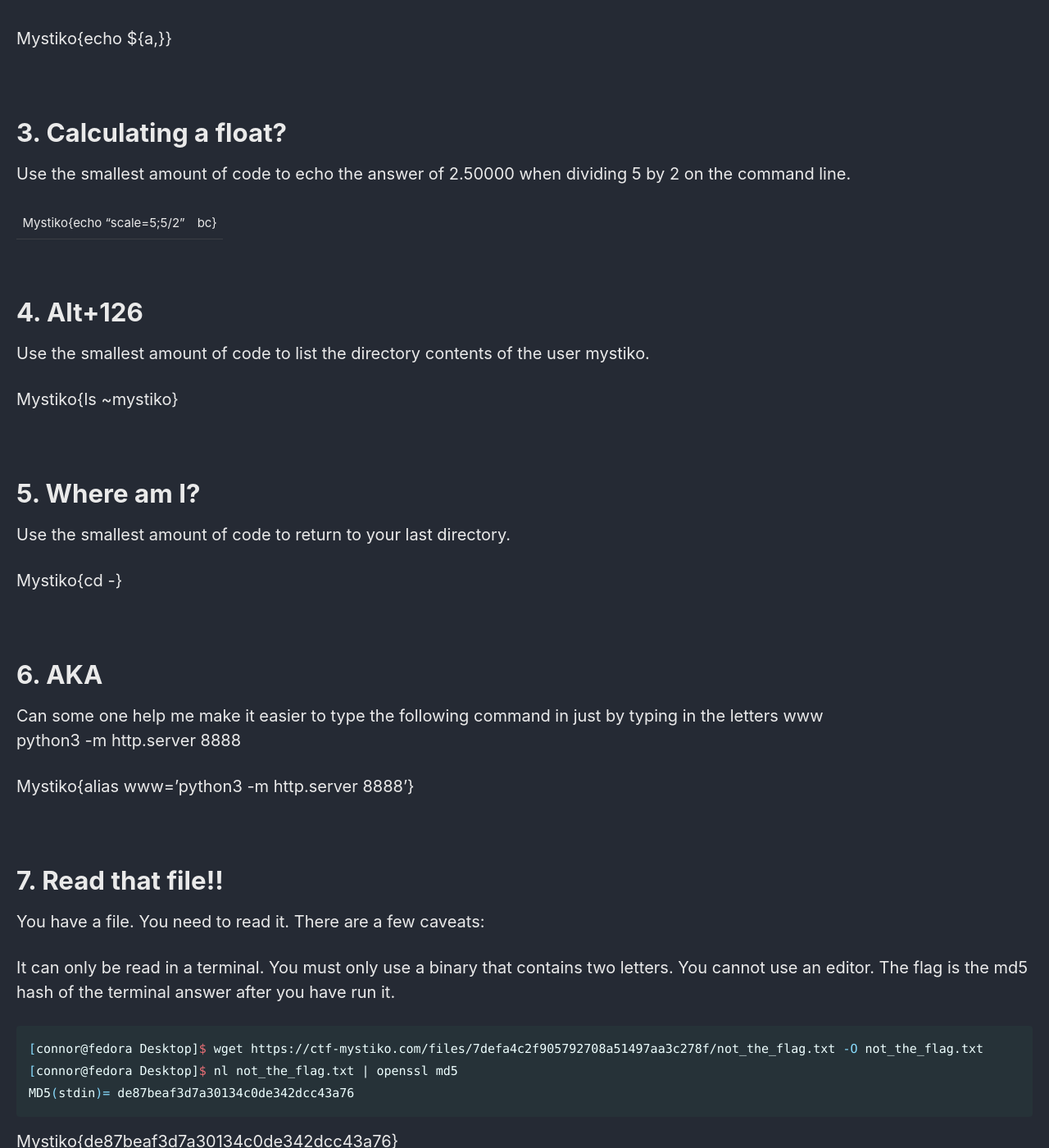
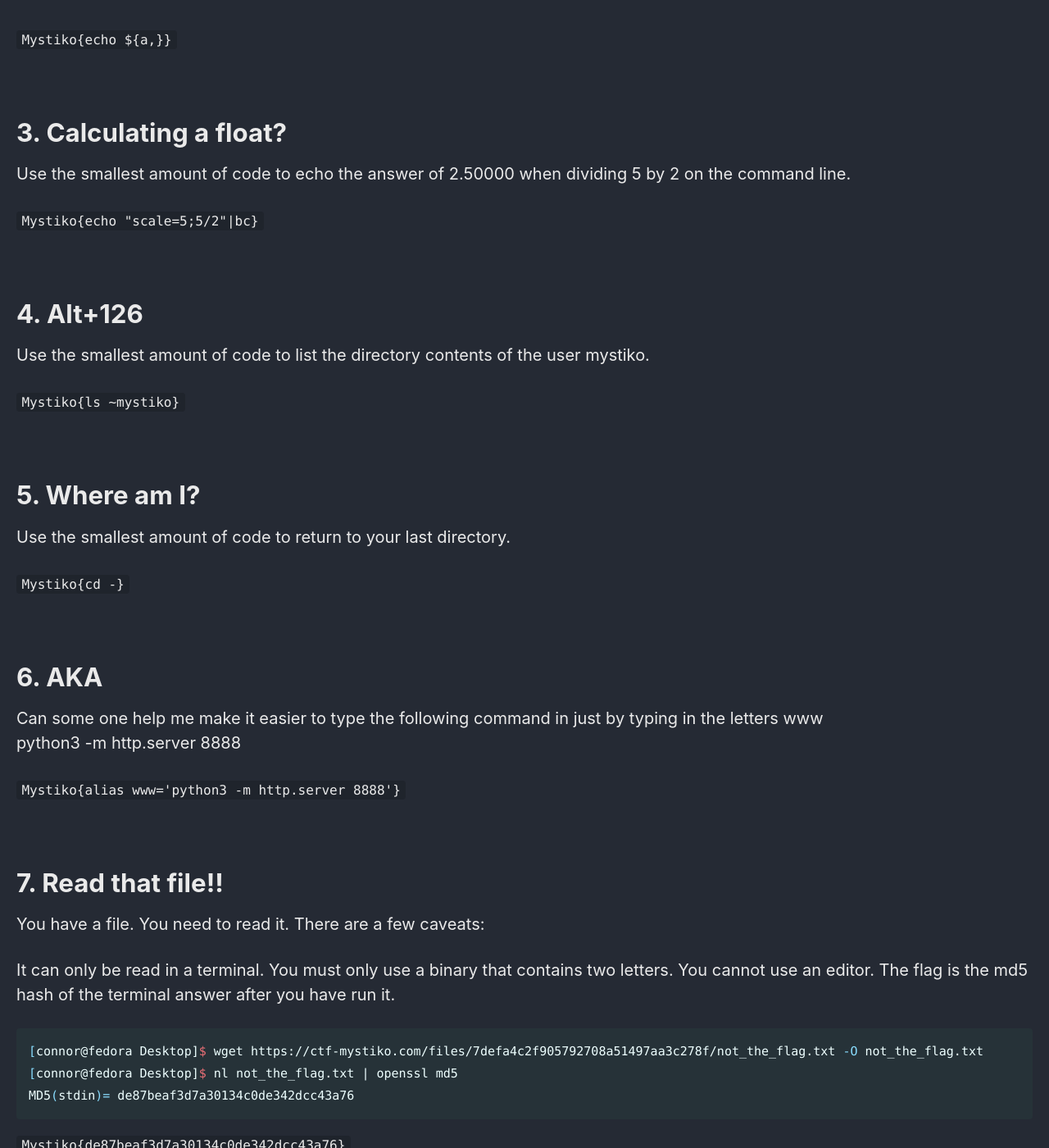
Before and after one commit to Connor-McCartney/Connor-McCartney.github.io, a Jekyll site: the page built from _pages/misc/shortest-bash-code-challs.md, in a window 1280 px wide and 1400 px high, scrolled down 614 px. Shown: the whole window at 82% size. Built offline with Jekyll 4.4.1, drawn with Linux system fonts in a browser that asks for light colours; cached includes are drawn as plain includes.

Commit message:
Update shortest-bash-code-challs.md

````diff
--- a/_pages/misc/shortest-bash-code-challs.md
+++ b/_pages/misc/shortest-bash-code-challs.md
@@ -13,7 +13,7 @@ There were 11 bash challenges with a one month Hack The Box VIP+ prize to the fi
 
 Use the smallest amount of code to echo the number of characters in the string 'a'.
 
-Mystiko{echo ${#a}}
+`Mystiko{echo ${#a}}`
 
 <br>
 
@@ -22,7 +22,7 @@ Mystiko{echo ${#a}}
 
 Use the smallest amount of code to echo the variable 'a' all lower case.
 
-Mystiko{echo ${a,}}
+`Mystiko{echo ${a,}}`
 
 <br>
 
@@ -31,7 +31,7 @@ Mystiko{echo ${a,}}
 
 Use the smallest amount of code to echo the answer of 2.50000 when dividing 5 by 2 on the command line.
 
-Mystiko{echo "scale=5;5/2"|bc}
+`Mystiko{echo "scale=5;5/2"|bc}`
 
 <br>
 
@@ -40,7 +40,7 @@ Mystiko{echo "scale=5;5/2"|bc}
 
 Use the smallest amount of code to list the directory contents of the user mystiko.
 
-Mystiko{ls ~mystiko}
+`Mystiko{ls ~mystiko}`
 
 <br>
 
@@ -49,7 +49,7 @@ Mystiko{ls ~mystiko}
 
 Use the smallest amount of code to return to your last directory.
 
-Mystiko{cd -}
+`Mystiko{cd -}`
 
 <br>
 
@@ -59,7 +59,7 @@ Mystiko{cd -}
 Can some one help me make it easier to type the following command in just by typing in the letters www <br>
 python3 -m http.server 8888 <br>
 
-Mystiko{alias www='python3 -m http.server 8888'}
+`Mystiko{alias www='python3 -m http.server 8888'}`
 
 <br>
 
@@ -79,7 +79,7 @@ The flag is the md5 hash of the terminal answer after you have run it.
 MD5(stdin)= de87beaf3d7a30134c0de342dcc43a76
 ```
 
-Mystiko{de87beaf3d7a30134c0de342dcc43a76}
+`Mystiko{de87beaf3d7a30134c0de342dcc43a76}`
 
 <br>
 
@@ -115,7 +115,7 @@ You are setting up a CTF challenge for your friends but want to ensure that they
 What is the shortest piece of code that you can use to hide your commands?
 
 By default, commands with a space entered before them will not be saved in bash history. <br>
-Mystiko{ }
+`Mystiko{ }`
 
 <br>
 
@@ -127,7 +127,7 @@ You must delete it as quickly as you can. You check the file first and <br>
 notice that it has an 'i' attribute set. What is the shortest piece of <br>
 code that you can use to delete the file called "a" while not running as root user?
 
-Mystiko{sudo chattr -i a;rm a}
+`Mystiko{sudo chattr -i a;rm a}`
 
 
 <br>
````
